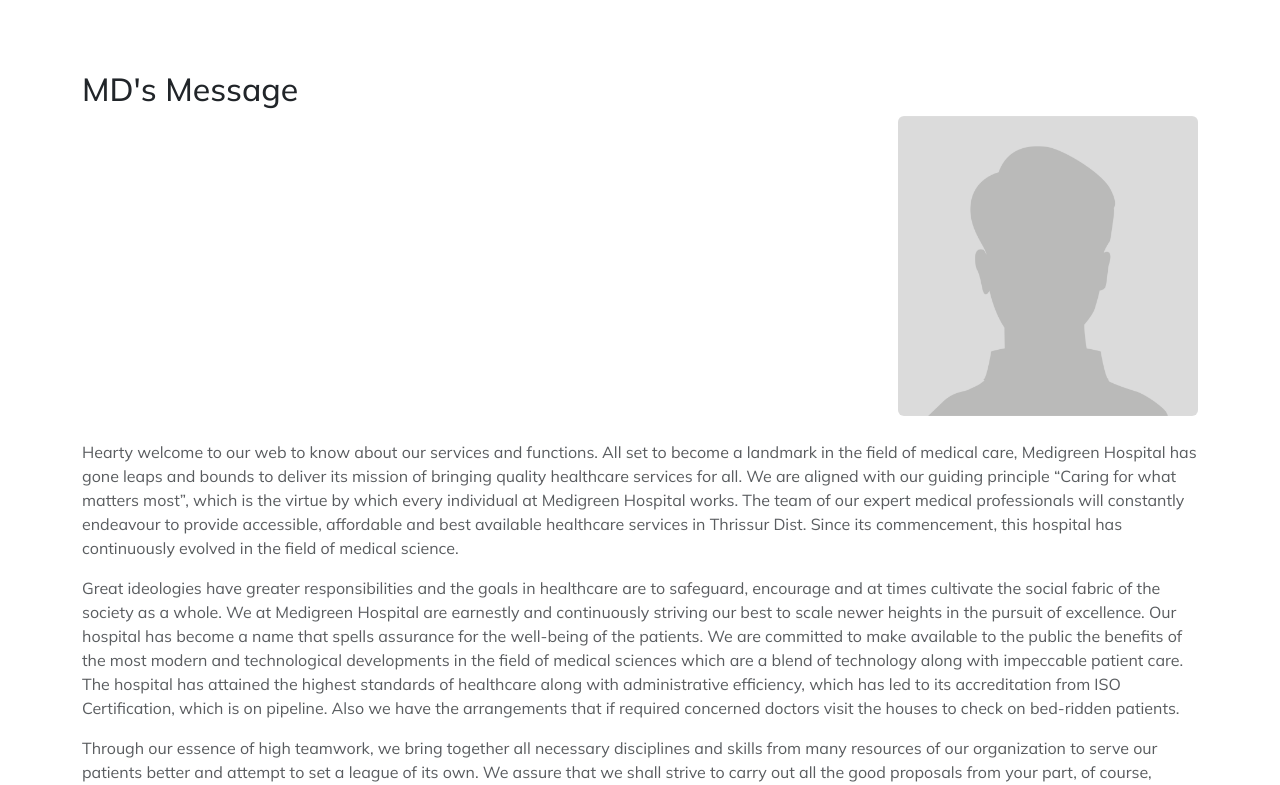
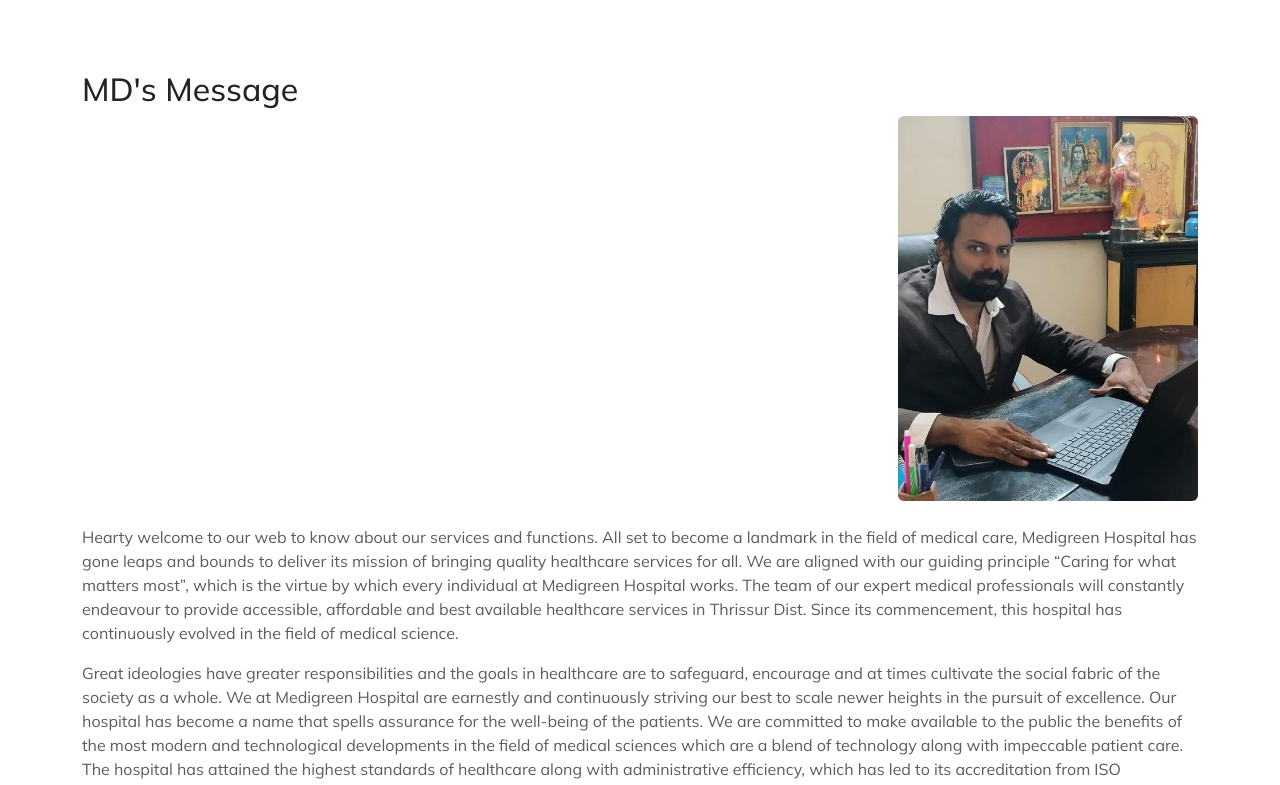
Before and after one commit to itsriyaas/medigreen, a React (Vite) app: page / in a window 1280 px wide. Shown: the part 1355-2140 px from the top of the page. Built offline with nearby package versions, Linux system fonts and the light colour scheme.

Commit message:
md photo update

```diff
--- a/src/components/InfoSection.jsx
+++ b/src/components/InfoSection.jsx
@@ -107,7 +107,7 @@
       <Row className="mb-5">
         <h2>MD's Message</h2>
         <Col className="text-end mb-4">
-          <img src="assets/avatar-male.png" alt="Md's Photo" width={300} className="img-fluid rounded"/>
+          <img src="assets/md_photo.jpg" alt="Md's Photo" width={300} className="img-fluid rounded"/>
         </Col>
         <p className='text-muted'>Hearty welcome to our web to know about our services and functions. All set to become a landmark in the field of medical care, Medigreen Hospital  has gone leaps and bounds to deliver its mission of bringing quality healthcare services for all. We are aligned with our guiding principle “Caring for what matters most”, which is the virtue by which every individual at Medigreen Hospital works. The team of our expert medical professionals will constantly endeavour to provide accessible, affordable and best available healthcare services in Thrissur Dist. Since its commencement, this hospital has continuously evolved in the field of medical science.</p>
         <p className='text-muted'>Great ideologies have greater responsibilities and the goals in healthcare are to safeguard, encourage and at times cultivate the social fabric of the society as a whole. We at Medigreen Hospital are earnestly and continuously striving our best to scale newer heights in the pursuit of excellence. Our hospital has become a name that spells assurance for the well-being of the patients. We are committed to make available to the public the benefits of the most modern and technological developments in the field of medical sciences which are a blend of technology along with impeccable patient care. The hospital has attained the highest standards of healthcare along with administrative efficiency, which has led to its accreditation from ISO Certification, which is on pipeline. Also we have the arrangements that if required concerned doctors visit the houses to check on bed-ridden patients.</p>
```
Also changed, not shown: public/assets/md_photo.jpg (added).
